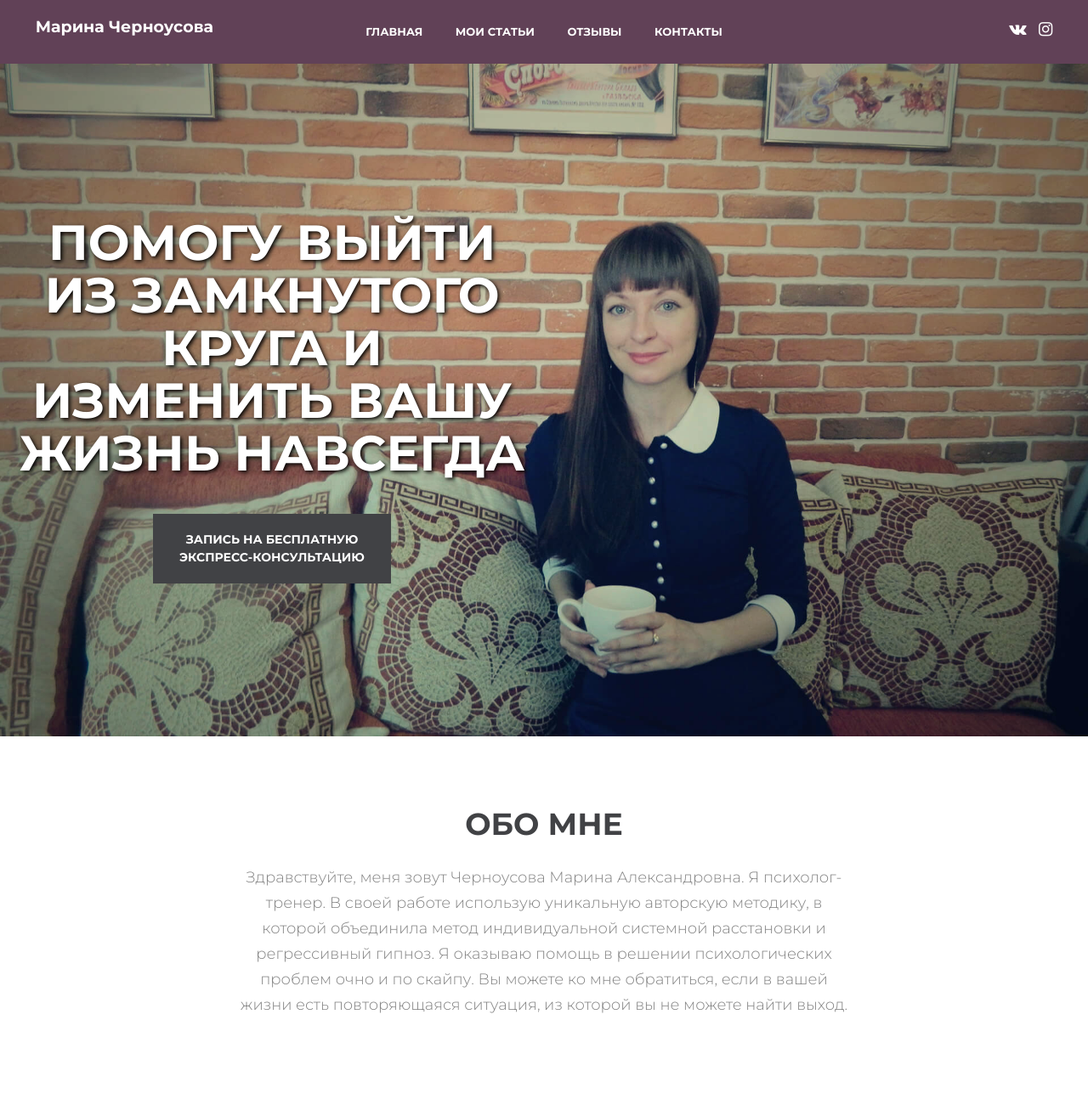
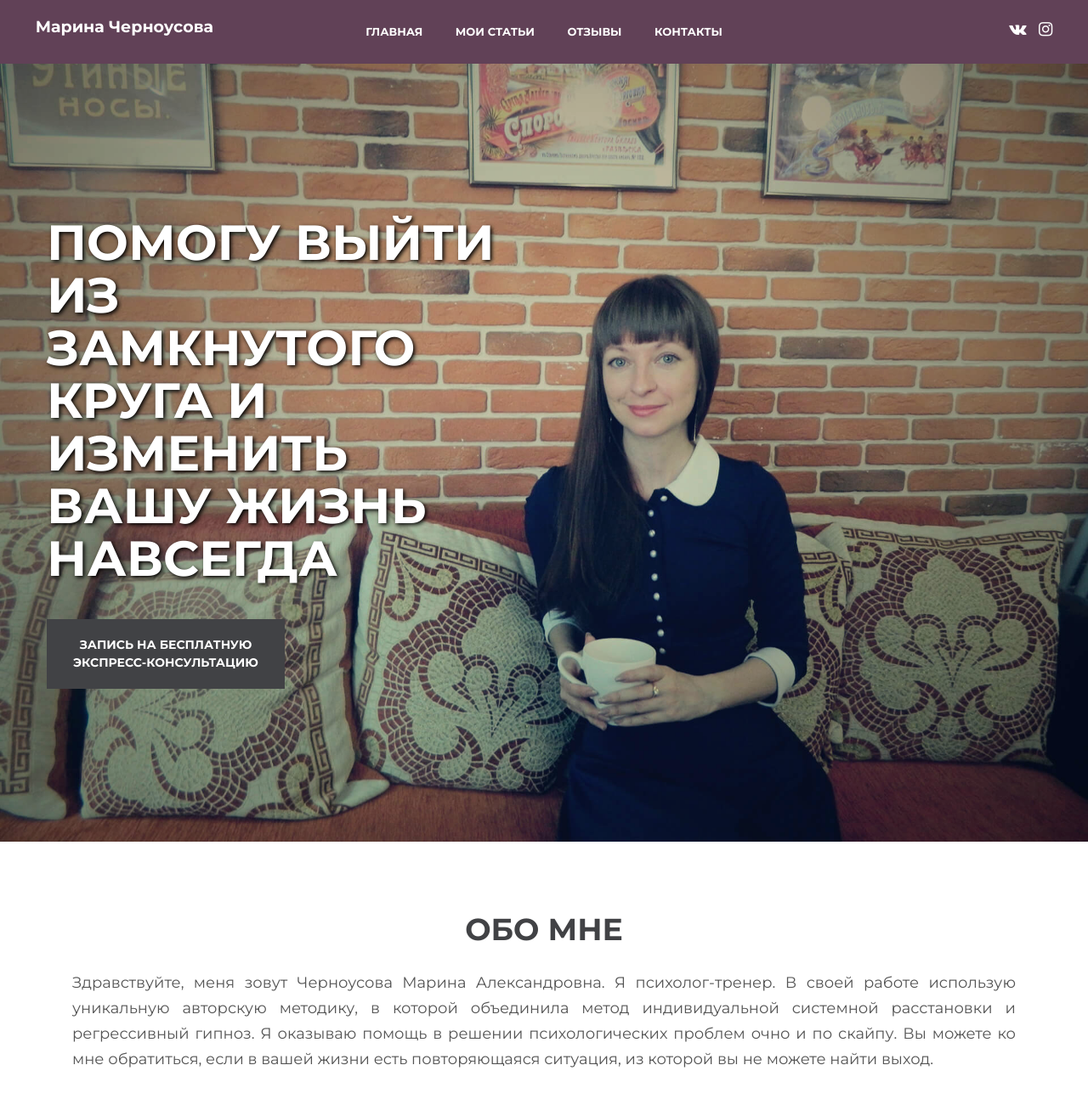
Before and after one commit to sickbear/psycho, a Django app: template main_app/templates/index.html in a window 1280 px wide. Shown: the part 250-1544 px from the top of the page at 85% size. Run offline with Django 3.2, Linux system fonts and the light colour scheme; the template is opened without the code that fills it, so the values that code supplies are empty; style sheets or scripts are compiled from the project's sources; some libraries are stand-ins or nearby versions.

Commit message:
правка стилей

```diff
--- a/main_app/templates/index.html
+++ b/main_app/templates/index.html
@@ -16,12 +16,12 @@
         <section id="aboutMe">
             <div class="container">
                 <div class="row justify-content-center">
-                    <div class="col-sm-10 col-md-10 col-lg-8">
+                    <div class="col-12">
                         <h2>Обо мне</h2>
                         <div class="description" itemscope itemType = http://schema.org/Person>
                             <meta itemprop="image" content="{% static 'img/marina-chernousova.jpg' %}">
                             <meta itemprop="email" content="chernousova.m.a@yandex.ru">
-                            <p>
+                            <p class="text-justify">
                                 Здравствуйте, меня зовут <span itemprop="name">Черноусова Марина Александровна</span>. Я психолог-тренер. В своей работе использую уникальную авторскую методику, в которой объединила метод индивидуальной системной расстановки и регрессивный гипноз. <span itemprop="makesOffer">Я оказываю помощь в решении психологических проблем очно и по скайпу. Вы можете ко мне обратиться, если в вашей жизни есть повторяющаяся ситуация, из которой вы не можете найти выход.</span>
                             </p>
                         </div>
@@ -48,7 +48,7 @@
                         </ul>
                     </div>
                     <div class="col-lg-6">
-                        <img src="{% static 'img/problems-img.jpg' %}" alt="">
+                        <img src="{% static 'img/key.jpg' %}" alt="">
                     </div>
                 </div>
             </div>
--- a/static/less/main.less
+++ b/static/less/main.less
@@ -1,12 +1,14 @@
 @accent-color: #614157;
 @hover-color: #715468;
 @footer-color: #414245;
-@text-color: #838383;
+@text-color: #555;
 @title-font: 'Montserrat', sans-serif;
 @to-xl: 1200px;
 @to-lg: 992px;
 @to-md: 768px;
 @to-sm: 576px;
+
+//@text-color: #838383;
 
 @import url("https://netdna.bootstrapcdn.com/font-awesome/4.1.0/css/font-awesome.min.css");
 
@@ -20,7 +22,7 @@ h1, h2 {
 h3 {
     font-size: 18px;
     font-weight: 700;
-    color: #c7c7c7;
+    color: #999;
     line-height: 28px;
     margin-top: 20px;
     text-transform: inherit;
@@ -35,7 +37,7 @@ p, ul li, td {
     font-family: @title-font;
     font-size: 18px;
     line-height: 30px!important;
-    font-weight: 300;
+    font-weight: 400;
 }
 ul {
     margin: 0;
@@ -140,6 +142,8 @@ textarea {
     background-repeat: no-repeat;
     padding: 180px 0px;
     & h1 {
+        padding: 0 40px;
+        text-align: left;
         font-size: 58px;
         line-height: 62px;
         color: #fff;
@@ -158,7 +162,7 @@ textarea {
         background-color: rgba(0,0,0,0.1);
     }
     .btn {
-        margin: 40px auto 0;
+        margin: 40px 0 0 40px;
         background-color: @footer-color;
         color: #fff;
         border-radius: 0;
@@ -187,16 +191,18 @@ textarea {
             margin-top: 25px;
             font-size: 18px;
             line-height: 30px;
-            font-weight: 300;
         }
     }
 }
 
 /* problems */
 #problems {
-    padding: 80px 0px;
+    padding: 80px 0;
     & img {
-        padding: 60px 0;
+        height: 350px;
+        margin: 0 auto;
+        display: block;
+        border-radius: 5px;
     }
 }
 
@@ -472,6 +478,13 @@ footer {
 
 /* media */
 @media(max-width: @to-xl) {
+    #offer {
+        & h1 {
+            padding: 0 10px 0 40px;
+            font-size: 53px;
+            line-height: 57px;
+        }
+    }
     .navigation {
         & ul {
             & li {
@@ -492,14 +505,23 @@ footer {
 }
 
 @media(max-width: @to-lg) {
+     #offer {
+        & h1 {
+            padding: 0 10px 0 20px;
+            font-size: 48px;
+        }
+         & .btn {
+             margin: 40px 0 0 20px;
+         }
+    }
     #aboutMe {
         padding: 40px 0px 20px;
     }
     #problems {
         padding: 0 15px;
-        margin: 0 0 20px;
+        margin: 0 0 40px;
         & img {
-            padding: 20px 0;
+            display: none;
         }
     }
     #steps {
@@ -565,7 +587,7 @@ footer {
             text-align: left;
         }
         & .btn {
-            margin: 40px 0 0;
+
         }
     }
     #faq {
@@ -618,6 +640,11 @@ footer {
             top: 76px;
         }
     }
+    #problems {
+        & ul {
+            padding: 0 20px;
+        }
+    }
     #advantages {
         & a {
             font-size: 16px;
```
